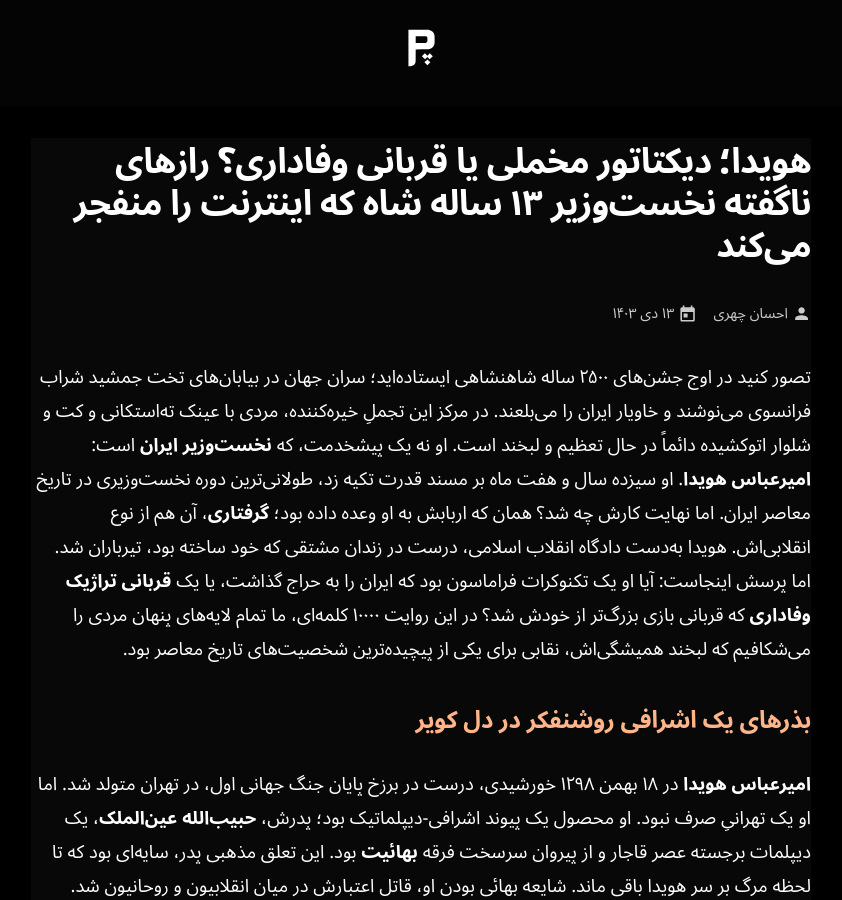
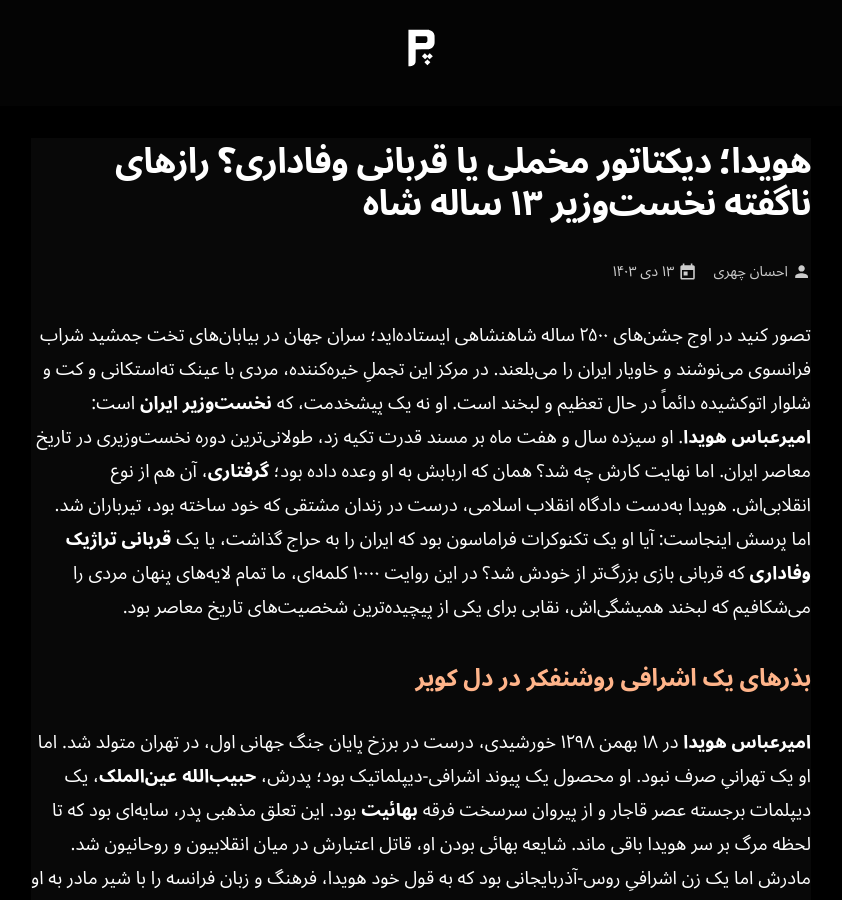
Before and after one commit to darkblog/darkblog.github.io, a Jekyll site: the page built from _posts/2025-1-2-23.md, in a window 1280 px wide and 900 px high. Shown: the whole window, without its empty margins (219-1061 px from the left). Built offline with Jekyll 4.4.1, drawn with Linux system fonts in a browser that asks for light colours.

Commit message:
Update 2025-1-2-23.md

```diff
--- a/_posts/2025-1-2-23.md
+++ b/_posts/2025-1-2-23.md
@@ -1,5 +1,5 @@
 ---
-title: "هویدا؛ دیکتاتور مخملی یا قربانی وفاداری؟ رازهای ناگفته نخست‌وزیر ۱۳ ساله شاه که اینترنت را منفجر می‌کند"
+title: "هویدا؛ دیکتاتور مخملی یا قربانی وفاداری؟ رازهای ناگفته نخست‌وزیر ۱۳ ساله شاه"
 ---
 
 تصور کنید در اوج جشن‌های ۲۵۰۰ ساله شاهنشاهی ایستاده‌اید؛ سران جهان در بیابان‌های تخت جمشید شراب فرانسوی می‌نوشند و خاویار ایران را می‌بلعند. در مرکز این تجملِ خیره‌کننده، مردی با عینک ته‌استکانی و کت و شلوار اتوکشیده دائماً در حال تعظیم و لبخند است. او نه یک پیشخدمت، که **نخست‌وزیر ایران** است: **امیرعباس هویدا**. او سیزده سال و هفت ماه بر مسند قدرت تکیه زد، طولانی‌ترین دوره نخست‌وزیری در تاریخ معاصر ایران. اما نهایت کارش چه شد؟ همان که اربابش به او وعده داده بود؛ **گرفتاری**، آن هم از نوع انقلابی‌اش. هویدا به‌دست دادگاه انقلاب اسلامی، درست در زندان مشتقی که خود ساخته بود، تیرباران شد. اما پرسش اینجاست: آیا او یک تکنوکرات فراماسون بود که ایران را به حراج گذاشت، یا یک **قربانی تراژیک وفاداری** که قربانی بازی بزرگ‌تر از خودش شد؟ در این روایت ۱۰۰۰۰ کلمه‌ای، ما تمام لایه‌های پنهان مردی را می‌شکافیم که لبخند همیشگی‌اش، نقابی برای یکی از پیچیده‌ترین شخصیت‌های تاریخ معاصر بود.
```
